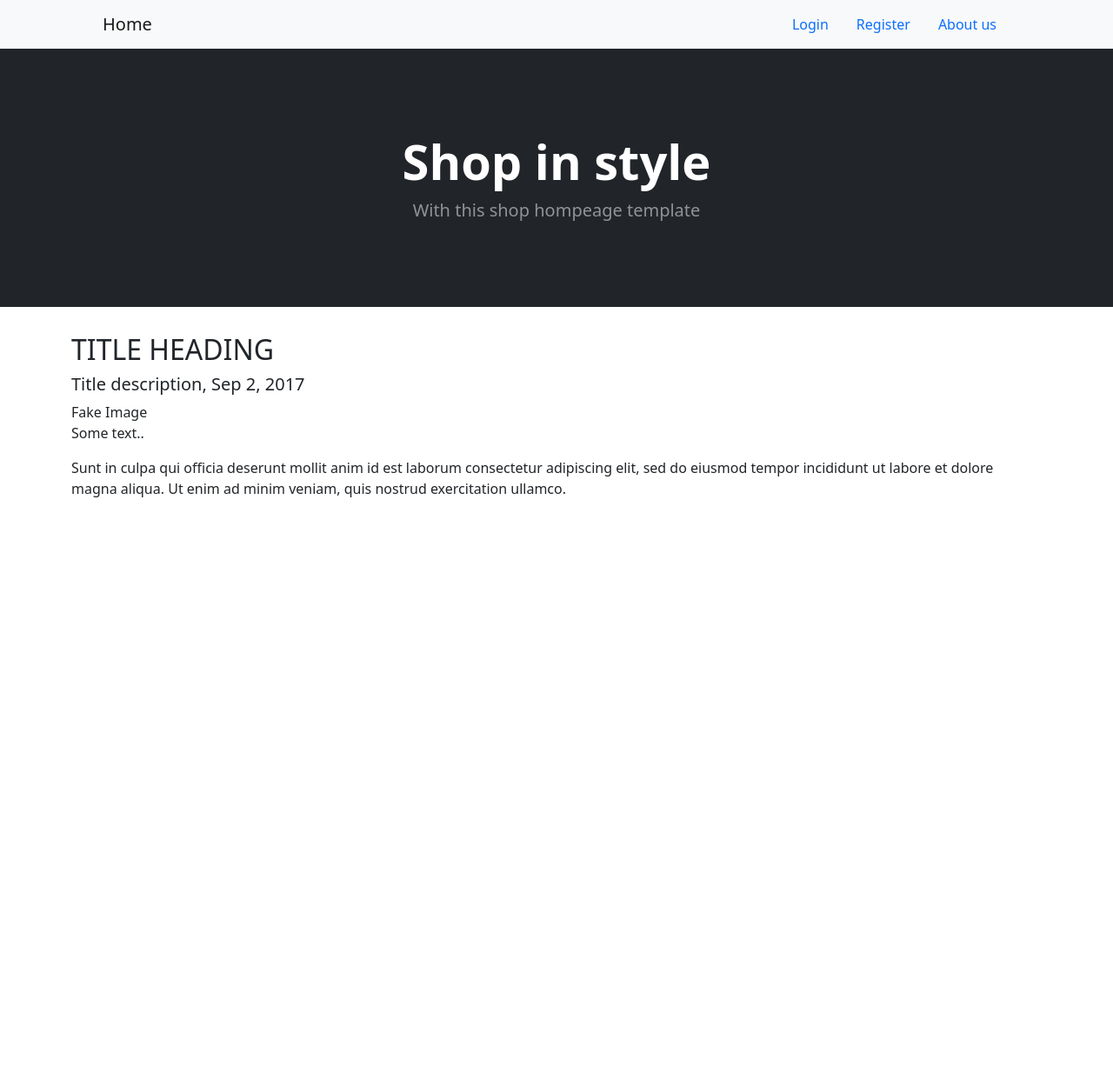
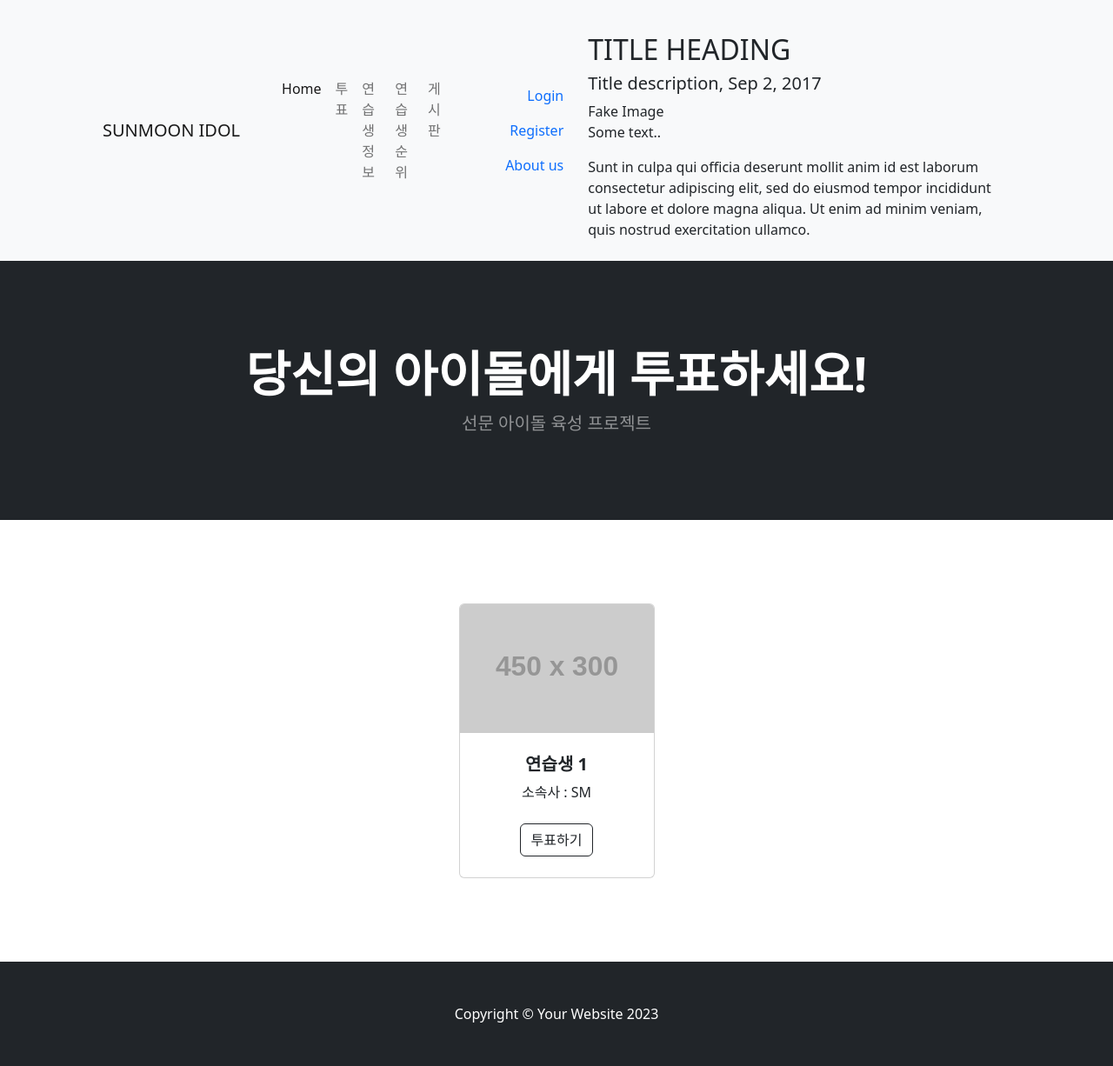
Before and after one commit to ugun0901/mol2Blockchain, a website: page views/index.html in a window 1280 px wide. Shown: the whole page at 87% size. Before the commit the page ends 800 px from the top, so only its background shows below. Drawn offline with nearby package versions, Linux system fonts and the light colour scheme; files that its build step writes are made by us from their sources; placeholder pictures from the web are drawn by us.

Commit message:
index.html

```diff
--- a/views/index.html
+++ b/views/index.html
@@ -17,12 +17,27 @@
         <!-- Navigation-->
         <nav class="navbar navbar-expand-lg navbar-light bg-light">
             <div class="container px-4 px-lg-5">
+                <a class="navbar-brand" href="#!">SUNMOON IDOL</a>
+                <button class="navbar-toggler" type="button" data-bs-toggle="collapse" data-bs-target="#navbarSupportedContent" aria-controls="navbarSupportedContent" aria-expanded="false" aria-label="Toggle navigation"><span class="navbar-toggler-icon"></span></button>
                 <div class="collapse navbar-collapse" id="navbarSupportedContent">
-                <a class="navbar-brand" href="/">Home</a>
-                <button class="navbar-toggler" type="button" data-toggle="collapse" data-target="#collapsibleNavbar">
-                <span class="navbar-toggler-icon"></span>
-                </div>
-                {%if loginid %}
+                    <ul class="navbar-nav me-auto mb-2 mb-lg-0 ms-lg-4">
+                        <li class="nav-item"><a class="nav-link active" aria-current="page" href="#!">Home</a></li>
+                        <li class="nav-item"><a class="nav-link" href="#!">투표</a></li>
+                        <!-- <li class="nav-item dropdown">
+                            <a class="nav-link dropdown-toggle" id="navbarDropdown" href="#" role="button" data-bs-toggle="dropdown" aria-expanded="false">Shop</a>
+                            <ul class="dropdown-menu" aria-labelledby="navbarDropdown">
+                                <li><a class="dropdown-item" href="#!">All Products</a></li>
+                                <li><hr class="dropdown-divider" /></li>
+                                <li><a class="dropdown-item" href="#!">Popular Items</a></li>
+                                <li><a class="dropdown-item" href="#!">New Arrivals</a></li>
+                            </ul>
+                        </li> -->
+                        <li class="nav-item"><a class="nav-link" href="#!">연습생 정보 </a></li>
+                        <li class="nav-item"><a class="nav-link" href="#!">연습생 순위 </a></li>
+                        <li class="nav-item"><a class="nav-link" href="#!">게시판 </a></li>
+
+                    </ul>
+                    {%if loginid %}
                     <!-- //login ok -->
                     <ul class="nav justify-content-end">
                         <li class="nav-item">
@@ -52,25 +67,92 @@
                     </ul>
 
 
-                    {% endif %}
+                {% endif %}
+                    {% if centerpage %}
+                    {% include centerpage+".html" %}
+                    {% else %}
+                    {% include "center.html" %}
+                {% endif %}
+            </div>
+
+                    <form class="d-flex">
+                        <!-- <button class="btn btn-outline-dark" type="submit">
+                            <i class="bi-cart-fill me-1"></i>
+                            Cart
+                            <span class="badge bg-dark text-white ms-1 rounded-pill">0</span>
+                        </button> -->
+                    </form>
+                </div>
             </div>
         </nav>
         <!-- Header-->
         <header class="bg-dark py-5">
             <div class="container px-4 px-lg-5 my-5">
                 <div class="text-center text-white">
-                    <h1 class="display-4 fw-bolder">Shop in style</h1>
-                    <p class="lead fw-normal text-white-50 mb-0">With this shop hompeage template</p>
+                    <h1 class="display-4 fw-bolder">당신의 아이돌에게 투표하세요!</h1>
+                    <p class="lead fw-normal text-white-50 mb-0">선문 아이돌 육성 프로젝트</p>
                 </div>
-
-
             </div>
         </header>
-        {% if centerpage %}
-        {% include centerpage+".html" %}
-        {% else %}
-            {% include "center.html" %}
-        {% endif %}
+        <!-- Section-->
+        <section class="py-5">
+            <div class="container px-4 px-lg-5 mt-5">
+                <div class="row gx-4 gx-lg-5 row-cols-2 row-cols-md-3 row-cols-xl-4 justify-content-center">
+                    <div class="col mb-5">
+                        <div class="card h-100">
+                            <!-- Product image-->
+                            <img class="card-img-top" src="https://dummyimage.com/450x300/dee2e6/6c757d.jpg" alt="..." data-bs-toggle="modal" data-bs-target="#portfolioModal1"/>
+                            <!-- Product details-->
+                            <div class="card-body p-4">
+                                <div class="text-center">
+                                    <!-- Product name-->
+                                    <h5 class="fw-bolder">연습생 1 </h5>
+                                    <!-- Product price-->
+                                    소속사 : SM
+                                </div>
+                            </div>
+                            <!-- Product actions-->
+                            <div class="card-footer p-4 pt-0 border-top-0 bg-transparent">
+                                <div class="text-center"><a class="btn btn-outline-dark mt-auto" href="#" data-bs-toggle="modal" data-bs-target="#portfolioModal1">투표하기</a></div>
+                            </div>
+                        </div>
+                    </div>
+                </div>
+            </div>
+        </section>
 
+        <!-- 연습생 상세 정보 모달 -->
+        <div class="portfolio-modal modal fade" id="portfolioModal1" tabindex="-1" aria-labelledby="portfolioModal1Label" aria-hidden="true">
+            <div class="modal-dialog modal-xl">
+                <div class="modal-content">
+                    <div class="modal-header">
+                        <h5 class="modal-title" id="portfolioModal1Label">연습생 상세 정보</h5>
+                        <button type="button" class="btn-close" data-bs-dismiss="modal" aria-label="Close"></button>
+                    </div>
+                    <div class="modal-body">
+                        <div class="row">
+                            <div class="col-lg-6">
+                                <img class="img-fluid" src="https://dummyimage.com/450x300/dee2e6/6c757d.jpg" alt="연습생 이미지" />
+                            </div>
+                            <div class="col-lg-6">
+                                <h2>이름: 연습생 1 </h2>
+                                <p>나이: 20세</p>
+                                <p>포지션: 보컬</p>
+                                <p>소속사: SM</p>
+                                <button type="button" class="btn btn-primary">연습생에게 투표하기</button>
+                            </div>
+                        </div>
+                    </div>
+                </div>
+            </div>
+        </div>
+        <!-- Footer-->
+        <footer class="py-5 bg-dark">
+            <div class="container"><p class="m-0 text-center text-white">Copyright &copy; Your Website 2023</p></div>
+        </footer>
+        <!-- Bootstrap core JS-->
+        <script src="https://cdn.jsdelivr.net/npm/bootstrap@5.2.3/dist/js/bootstrap.bundle.min.js"></script>
+        <!-- Core theme JS-->
+        <script src="js/scripts.js"></script>
     </body>
 </html>
```
